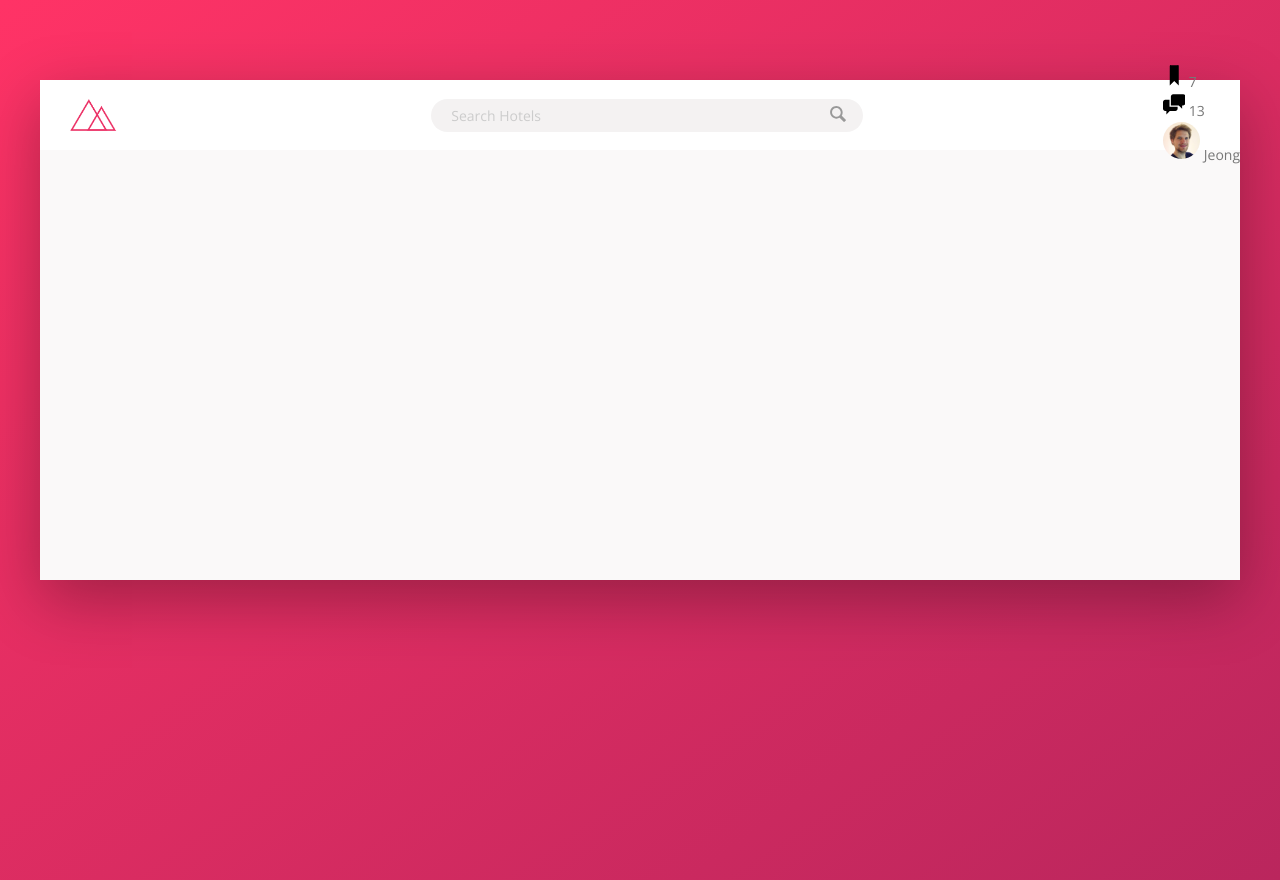
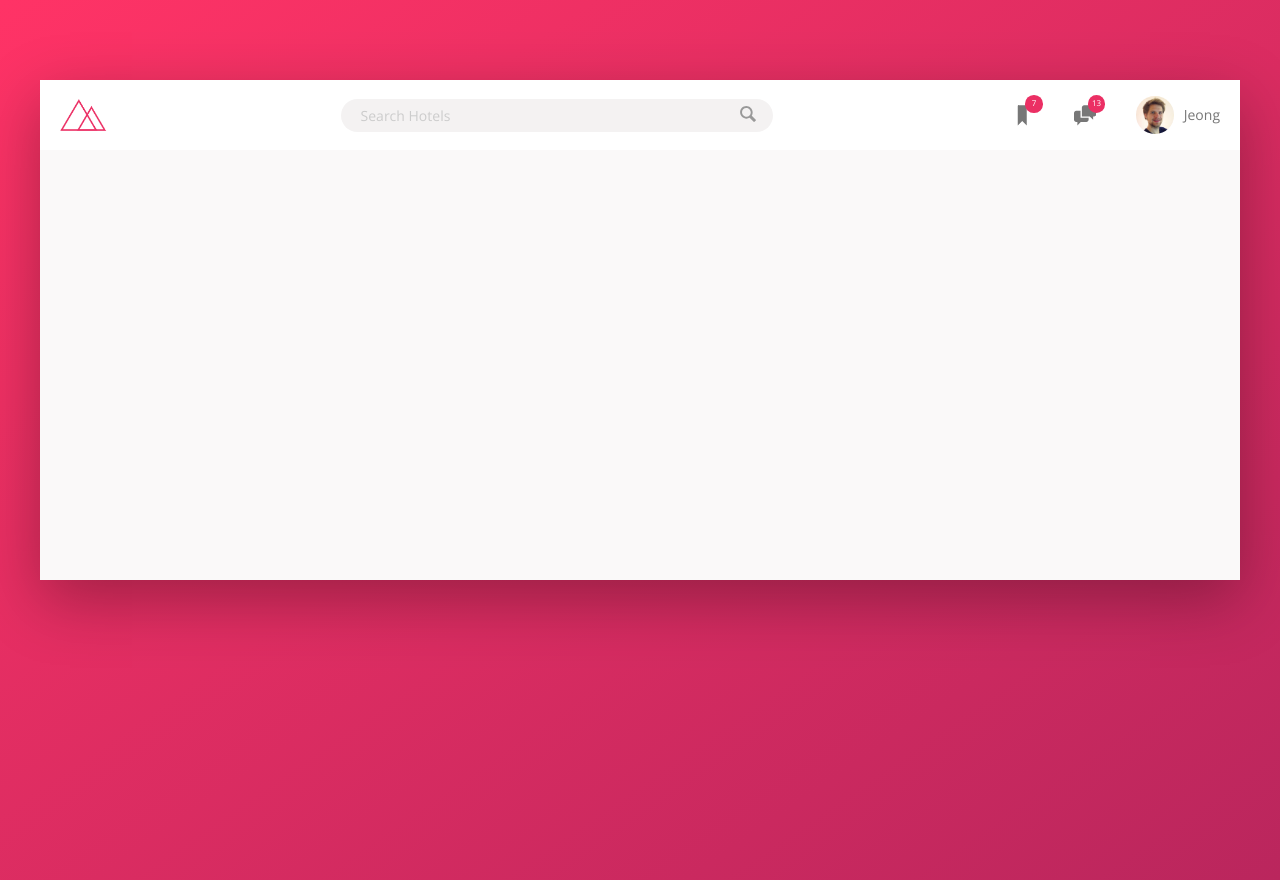
Before and after one commit to geonwoo-jeong/css-trillo, a plain HTML site: page index.html in a window 1280 px wide. Drawn offline with nearby package versions, Linux system fonts and the light colour scheme.

Commit message:
Building the Header - Part 3

```diff
--- a/css/style.css
+++ b/css/style.css
@@ -66,7 +66,7 @@ body {
 
 .logo {
   height: 3.25rem;
-  margin-left: 3rem; }
+  margin-left: 2rem; }
 
 .search {
   flex: 0 0 40%;
@@ -105,10 +105,38 @@ body {
     width: 2rem;
     fill: var(--color-grey-dark-3); }
 
-.user-nav__icon {
-  height: 2.25rem;
-  width: 2.25rem; }
-
-.user-nav__user-photo {
-  height: 3.75rem;
-  border-radius: 50%; }
+.user-nav {
+  display: flex;
+  align-items: center;
+  align-self: stretch; }
+  .user-nav > * {
+    padding: 0 2rem;
+    cursor: pointer;
+    height: 100%;
+    display: flex;
+    align-items: center; }
+  .user-nav > *:hover {
+    background-color: var(--color-grey-light-2); }
+  .user-nav__icon-box {
+    position: relative; }
+  .user-nav__icon {
+    height: 2.25rem;
+    width: 2.25rem;
+    fill: var(--color-grey-dark-2); }
+  .user-nav__notification {
+    font-size: 0.8rem;
+    height: 1.75rem;
+    width: 1.75rem;
+    border-radius: 50%;
+    background-color: var(--color-primary);
+    color: #fff;
+    position: absolute;
+    top: 1.5rem;
+    right: 1.1rem;
+    display: flex;
+    justify-content: center;
+    align-items: center; }
+  .user-nav__user-photo {
+    height: 3.75rem;
+    border-radius: 50%;
+    margin-right: 1rem; }
--- a/sass/_components.scss
+++ b/sass/_components.scss
@@ -3,7 +3,7 @@
 
 .logo {
   height: 3.25rem;
-  margin-left: 3rem;
+  margin-left: 2rem;
 }
 
 /////////////////////////////////////////////////
@@ -66,22 +66,52 @@
 /////////////////////////////////////////////////
 // USER NAVIGATION
 .user-nav {
+  display: flex;
+  align-items: center;
+  align-self: stretch;
+
+  & > * {
+    padding: 0 2rem;
+    cursor: pointer;
+    height: 100%;
+
+    display: flex;
+    align-items: center;
+  }
+
+  & > *:hover {
+    background-color: var(--color-grey-light-2);
+  }
+
   &__icon-box {
+    position: relative;
   }
 
   &__icon {
     height: 2.25rem;
     width: 2.25rem;
+    fill: var(--color-grey-dark-2);
   }
 
-  &__nofitication {
+  &__notification {
+    font-size: 0.8rem;
+    height: 1.75rem;
+    width: 1.75rem;
+    border-radius: 50%;
+    background-color: var(--color-primary);
+    color: #fff;
+    position: absolute;
+    top: 1.5rem;
+    right: 1.1rem;
+
+    display: flex;
+    justify-content: center;
+    align-items: center;
   }
 
   &__user-photo {
     height: 3.75rem;
     border-radius: 50%;
-  }
-
-  &__user-name {
+    margin-right: 1rem;
   }
 }
```
